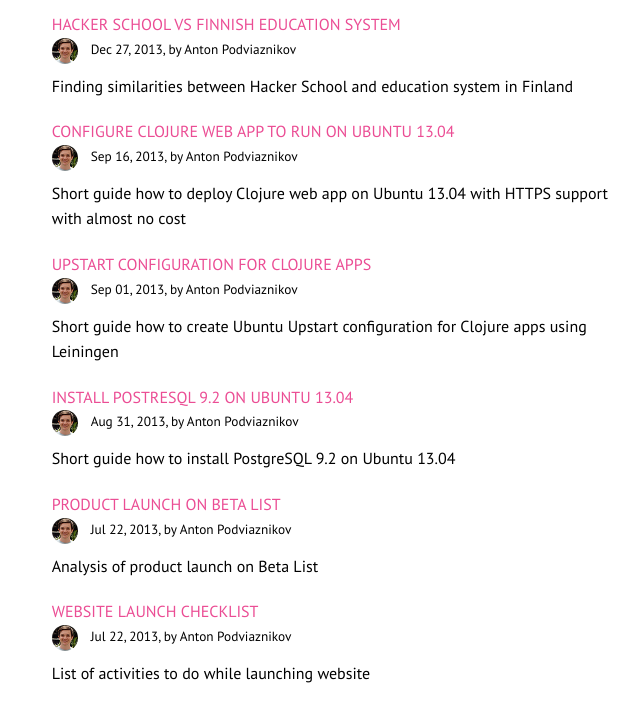
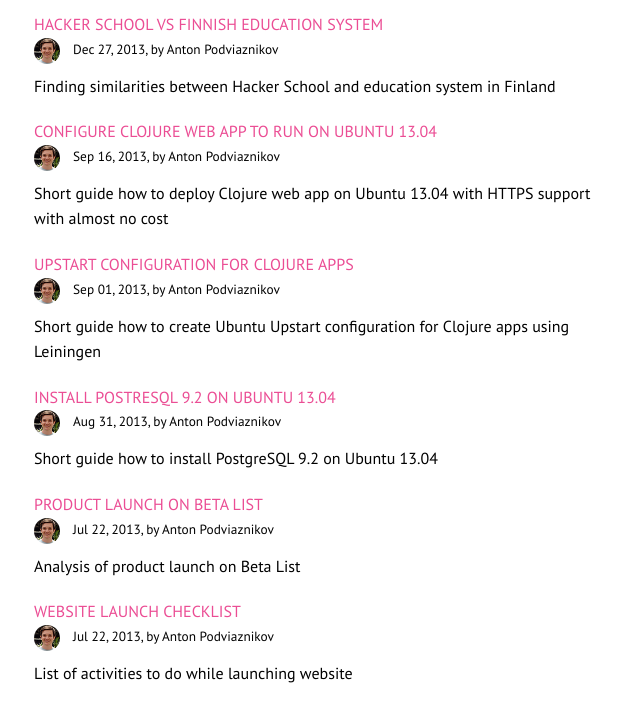
Before and after one commit to hashobject/blog.hashobject.com, a plain HTML site: page resources/public/index.html in a window 1280 px wide. Shown: the part 73-776 px from the top of the page, without its empty margins (321-961 px from the left). Drawn offline with Linux system fonts and the light colour scheme.

Commit message:
work on styles

```diff
--- a/frontend/styl/app.styl
+++ b/frontend/styl/app.styl
@@ -35,6 +35,7 @@ a
 
 
 ul.items
+  margin-left: 0;
   & li.item
     list-style: none;
     margin-bottom: 20px;
--- a/frontend/styl/post.styl
+++ b/frontend/styl/post.styl
@@ -68,7 +68,7 @@
     width: 90px;
     left: -90px;
 
-@media all and (min-width: 350px)
+@media all and (min-width: 250px)
   .post-meta
     & .meta-label
       display: inline;
```
Also changed, not shown: resources/public/css/app.css.
